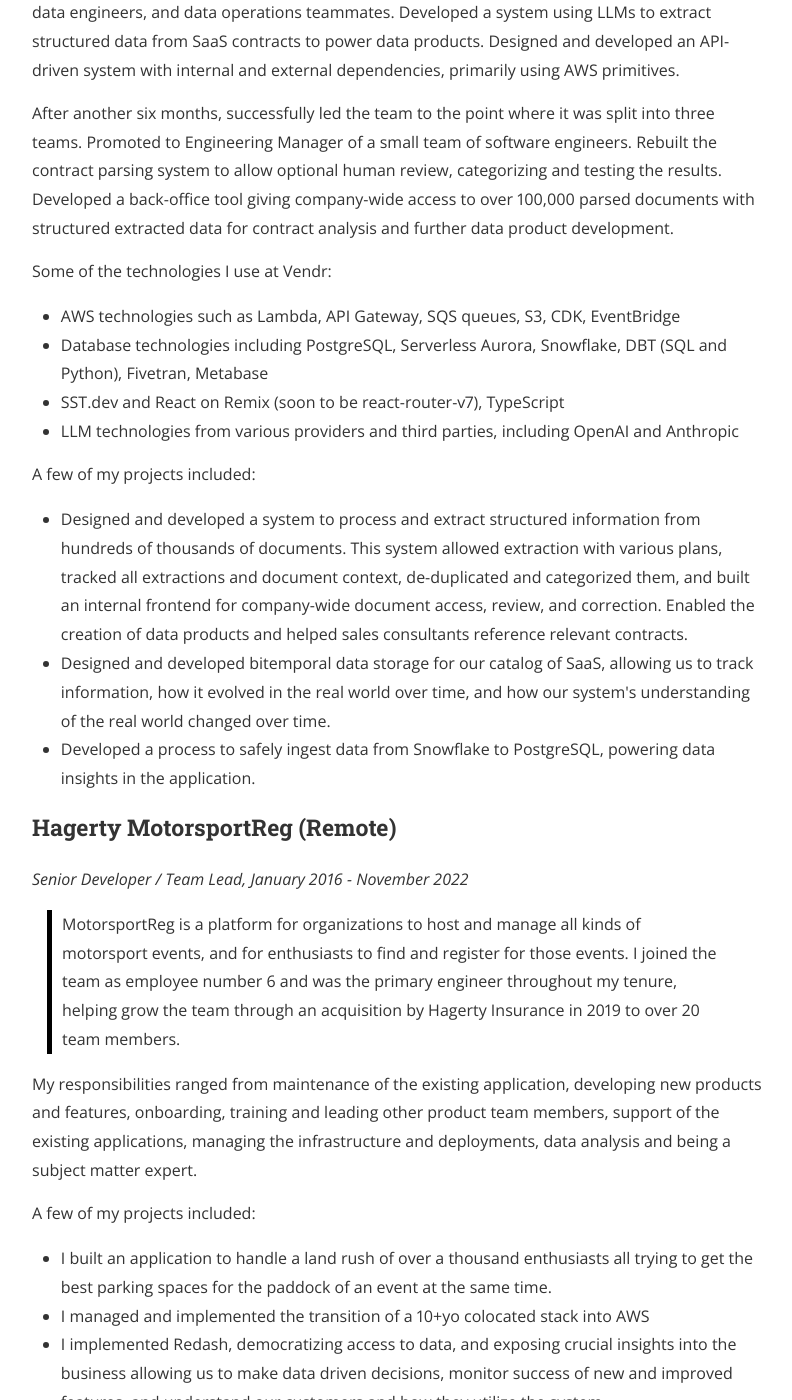
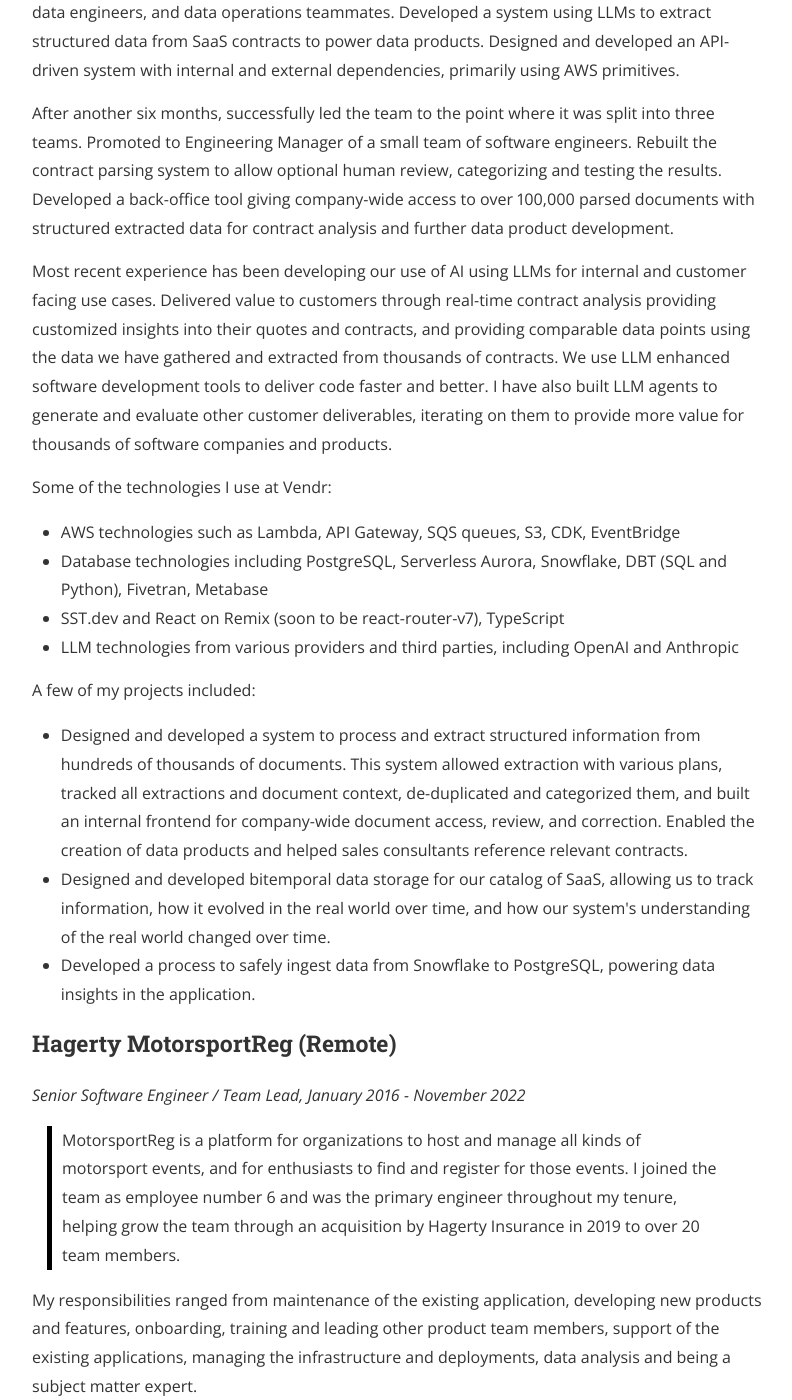
Before and after one commit to ryanguill/ryanguill.github.io, a Jekyll site: the page built from resume.html, in a window 1280 px wide and 1400 px high, scrolled down 1803 px. Shown: the whole window, without its empty margins (240-1032 px from the left). Built offline with Jekyll 4.4.1, drawn with Linux system fonts in a browser that asks for light colours; nearby versions of some CDN libraries; a style sheet for code colours, icons or effects is not loaded; some of the changed text lies outside the part shown.

Commit message:
update resume

```diff
--- a/resume.html
+++ b/resume.html
@@ -60,6 +60,8 @@
 
 <p>After another six months, successfully led the team to the point where it was split into three teams. Promoted to Engineering Manager of a small team of software engineers. Rebuilt the contract parsing system to allow optional human review, categorizing and testing the results. Developed a back-office tool giving company-wide access to over 100,000 parsed documents with structured extracted data for contract analysis and further data product development.</p>
 
+<p>Most recent experience has been developing our use of AI using LLMs for internal and customer facing use cases. Delivered value to customers through real-time contract analysis providing customized insights into their quotes and contracts, and providing comparable data points using the data we have gathered and extracted from thousands of contracts. We use LLM enhanced software development tools to deliver code faster and better. I have also built LLM agents to generate and evaluate other customer deliverables, iterating on them to provide more value for thousands of software companies and products.</p>
+
 <p>Some of the technologies I use at Vendr:
 	<ul>
 		<li>AWS technologies such as Lambda, API Gateway, SQS queues, S3, CDK, EventBridge</li>
@@ -79,7 +81,7 @@
 
 <h3 id="motorsportreg-remote">Hagerty MotorsportReg (Remote)</h3>
 
-<p><em>Senior Developer / Team Lead, January 2016 - November 2022</em></p>
+<p><em>Senior Software Engineer / Team Lead, January 2016 - November 2022</em></p>
 
 <blockquote>
   <p>MotorsportReg is a platform for organizations to host and manage all kinds of motorsport events, and for enthusiasts to find and register for those events. I joined the team as employee number 6 and was the primary engineer throughout my tenure, helping grow the team through an acquisition by Hagerty Insurance in 2019 to over 20 team members.</p>
@@ -100,7 +102,7 @@
 
 <h3 id="mind-over-data-llc-memphis-tn">Mind-Over-Data, LLC (Memphis, TN)</h3>
 
-<p><em>Senior Developer / Team Lead, February 2013 - December 2015</em></p>
+<p><em>Senior Software Engineer / Team Lead, February 2013 - December 2015</em></p>
 
 <blockquote>
   <p>Mind-Over-Data is a small business development and consulting organization developing custom software for a variety of clientele, from small venues to fortune 500 companies.</p>
```
Also changed, not shown: other parts of resume.html (+1 -1 lines).
